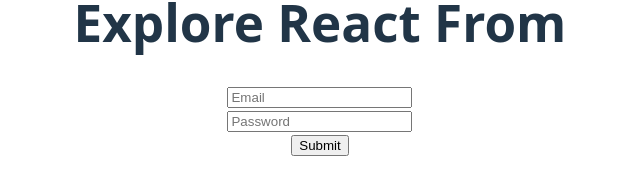
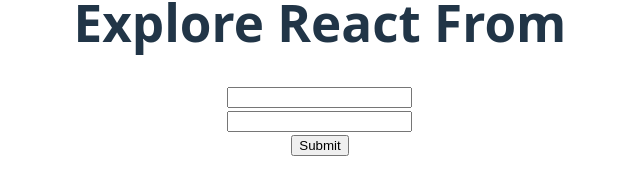
Before and after one commit to akibishtaikh2001/Explore-React-From, a React app: page / in a window 1280 px wide. Shown: the part 342-536 px from the top of the page, without its empty margins (320-960 px from the left). Built offline with nearby package versions, Linux system fonts and the light colour scheme; the HTML template or start-up script is replaced by a standard one.

Commit message:
controlled and uncontrolled ways to collect form data

```diff
--- a/src/App.jsx
+++ b/src/App.jsx
@@ -2,6 +2,7 @@
 import ControlledField from './Components/ControlledField/ControlledField'
 import FormAction from './Components/FormAction/FormAction'
 import SimpleFrom from './Components/SimpleFrom/SimpleFrom'
+import UnControlledField from './Components/UnControlledField/UnControlledField'
 
 function App() {
 
@@ -12,7 +13,8 @@
       <h1>Explore React From</h1>
       {/* <SimpleFrom></SimpleFrom> */}
       {/* <FormAction></FormAction> */}
-      <ControlledField></ControlledField>
+      {/* <ControlledField></ControlledField> */}
+      <UnControlledField></UnControlledField>
     </>
   )
 }
--- a/src/Components/ControlledField/ControlledField.jsx
+++ b/src/Components/ControlledField/ControlledField.jsx
@@ -2,28 +2,46 @@
 
 const ControlledField = () => {
 
-    const [password, setPassword] = useState('')
+    const [password, setPassword] = useState('');
+    const [error, setError] = useState('');
 
     const handleSubmit = (e) => {
         e.preventDefault();
         console.log('submitted');
+        if(password.length < 6){
+            setError('6 characters or longer password needed.')
+        }
+        else{
+            setError('')
+        }
 
     }
 
     const handlePasswordOnChange = e => {
         console.log(e.target.value);
+        setPassword(e.target.value);
 
+
+        if (password.length < 6) {
+            setError('Password must be 6 characters or longer.')
+        }
+        else{
+            setError('');
+        }
     }
 
     return (
         <div>
             <form onSubmit={handleSubmit}>
-              <input type="email" name="email" id="" placeholder='Email'  required />
-              <br />
-              <input type="password" name="password" id="" placeholder='Password' onChange={handlePasswordOnChange} defaultValue={password}  required />
-              <br />
-              <input type="submit" value="Submit" />
+                <input type="email" name="email"  placeholder='Email' required />
+                <br />
+                <input type="password" name="password" placeholder='Password' onChange={handlePasswordOnChange} defaultValue={password} required />
+                <br />
+                <input type="submit" value="Submit" />
             </form>
+            <p style={{ color: 'red' }} >
+                <small> {error} </small>
+            </p>
         </div>
     );
 };
--- /dev/null
+++ b/src/Components/UnControlledField/UnControlledField.jsx
@@ -0,0 +1,33 @@
+import React, { useRef } from 'react';
+
+const UnControlledField = () => {
+
+        const emailRef = useRef('');
+        const passwordRef = useRef('');
+
+        const handleSubmit = e => {
+            e.preventDefault ();
+            // console.log(emailRef.current.value);
+            const email = emailRef.current.value;
+            const password = passwordRef.current.value;
+            console.log(email, password);
+
+
+
+        }
+
+
+    return (
+        <div>
+            <form onSubmit={handleSubmit}>
+                <input ref={emailRef} type="email" name="" />
+                <br />
+                <input ref={passwordRef} type="password" name="" />
+                <br />
+                <input type="submit" value="Submit" />
+            </form>
+        </div>
+    );
+};
+
+export default UnControlledField;
```
Also changed, not shown: src/__get__from__data__.js (+10 -0 lines).
